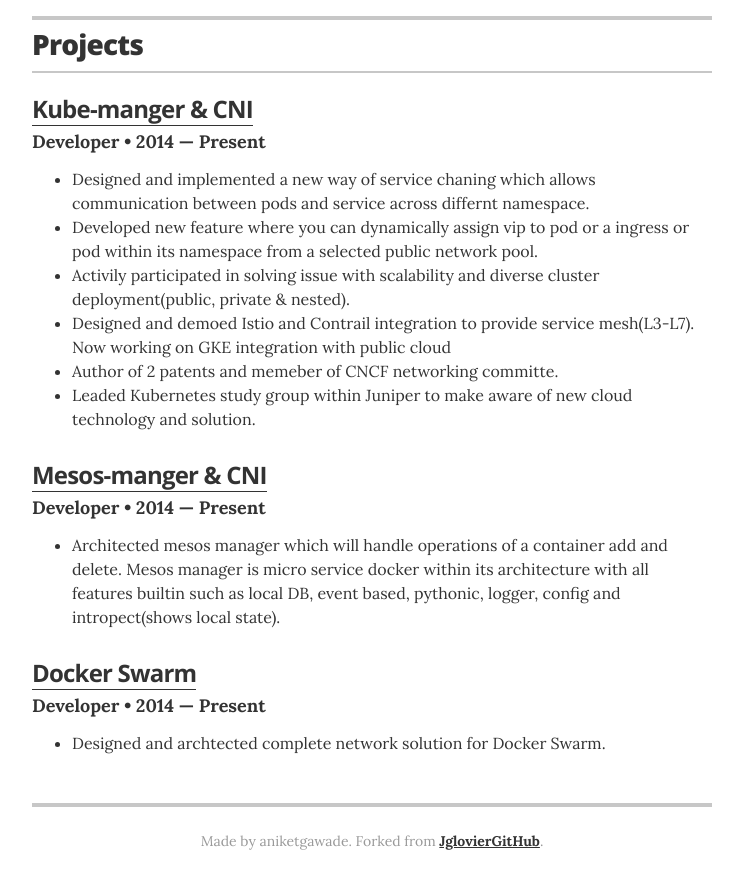
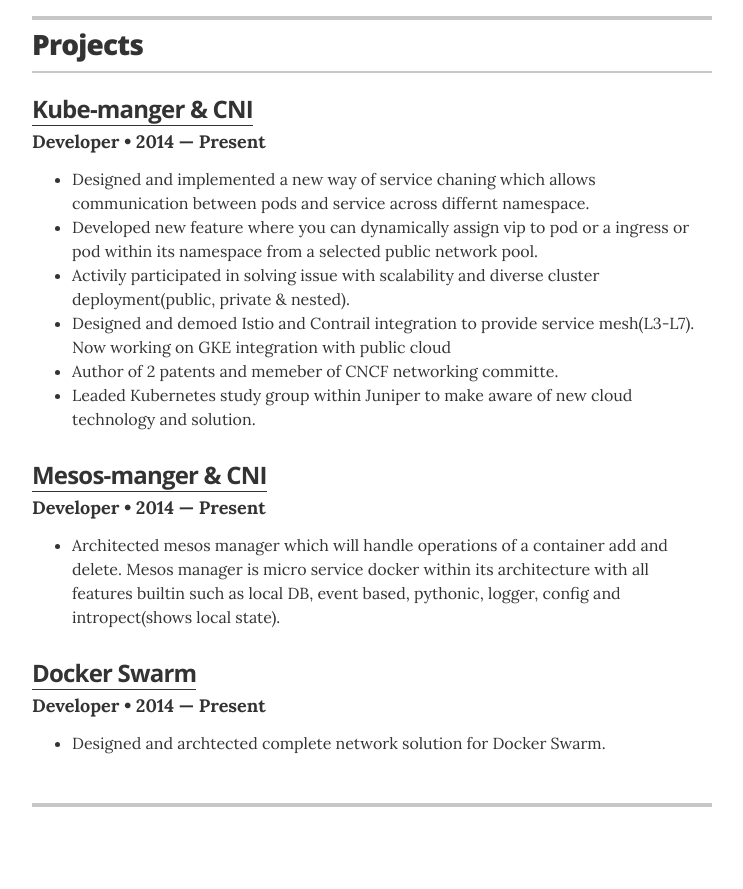
Before and after one commit to sanketgawaderepo/resume, a Jekyll site: the page built from index.html, in a window 1280 px wide and 900 px high, scrolled down 1529 px. Shown: the top 889 px of the window, without its empty margins (268-1011 px from the left). Built offline with Jekyll 4.4.1, drawn with Linux system fonts in a browser that asks for light colours.

Commit message:
Update resume.html

```diff
--- a/_layouts/resume.html
+++ b/_layouts/resume.html
@@ -234,7 +234,7 @@
       {% endif %}
 
       <footer class="page-footer">
-        <p class="footer-line">Made by aniketgawade</a>. Forked from <a href="https://github.com/jglovier/resume-template">JglovierGitHub</a>.</p>
+        <!-- <p class="footer-line">Made by aniketgawade</a>. Forked from <a href="https://github.com/jglovier/resume-template">JglovierGitHub</a>.</p> -->
       </footer>
 
     </div>
```
